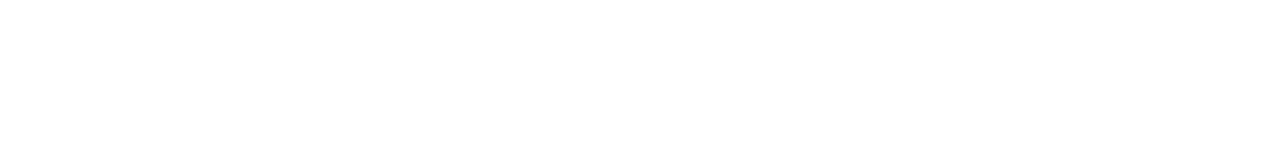
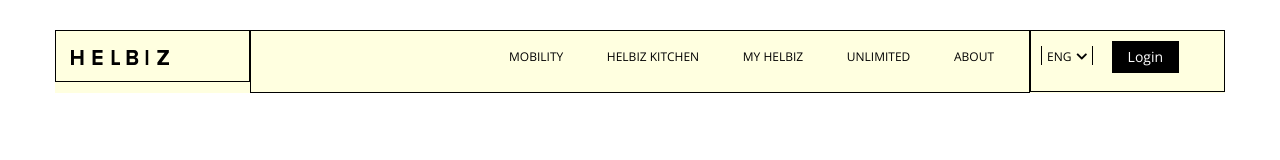
Before and after one commit to alessandro-falcone96/html-css-helbiz, a plain HTML site: page index.html in a window 1280 px wide. Drawn offline with nearby package versions, Linux system fonts and the light colour scheme.

Commit message:
Aggiunto header e reso responsive

```diff
--- a/css/style.css
+++ b/css/style.css
@@ -1,3 +1,81 @@
 body{
   font-family: 'Open Sans', sans-serif;
 }
+
+[class*="col-"] {
+  border: 1px solid black;
+  /* height: 300px; */
+}
+
+/* Header */
+header{
+  position: fixed;
+  width: 100%;
+}
+header .logo img{
+  height: 15px;
+}
+header .row{
+  line-height: 50px;
+  background-color: lightyellow;
+  margin-top: 30px;
+}
+header nav ul li a{
+  text-transform: uppercase;
+  color: black;
+  font-size: 12px;
+}
+header .primary-nav li a{
+  margin: 0px 15px;
+}
+header .secondary-nav button{
+  margin-left: 15px;
+  border-radius: 0px;
+  background-color: black;
+  color: white;
+  padding: 5px 15px;
+}
+header ul li i{
+  margin-left: 5px;
+}
+header ul li.lingua{
+  border-right: 1px solid black;
+  border-left: 1px solid black;
+  line-height: normal;
+}
+header .secondary-nav .menu{
+  display: none;
+}
+
+
+/* Main */
+
+/* Footer */
+
+
+
+/* Media Query */
+@media screen and (min-width: 992px) and (max-width: 1199px) {
+  header .secondary-nav button{
+    margin-left: 10px;
+  }
+}
+
+@media screen and (min-width: 768px) and (max-width: 991px) {
+  header .primary-nav,
+  header .secondary-nav .list-inline{
+    display: none;
+  }
+  header .secondary-nav .menu{
+    display: block;
+  }
+}
+@media screen and (max-width: 767px) {
+  header .primary-nav,
+  header .secondary-nav .list-inline{
+    display: none;
+  }
+  header .secondary-nav .menu{
+    display: block;
+  }
+}
--- a/index.html
+++ b/index.html
@@ -16,7 +16,33 @@
   <body>
 
     <header>
-
+      <div class="container">
+        <div class="row">
+          <div class="logo col-lg-2 col-md-2 col-sm-2 col-xs-2">
+            <img src="img/logo.svg" alt="">
+          </div>
+          <div class="col-lg-8 col-md-8 col-sm-8 col-xs-8">
+            <nav class="primary-nav text-right">
+              <ul class="list-inline">
+                <li><a href="#">Mobility</a></li>
+                <li><a href="#">Helbiz Kitchen</a></li>
+                <li><a href="#">My Helbiz</a></li>
+                <li><a href="#">Unlimited</a></li>
+                <li><a href="#">About</a></li>
+              </ul>
+            </nav>
+          </div>
+          <div class="col-lg-2 col-md-2 col-sm-2 col-xs-2">
+            <nav class="secondary-nav">
+              <ul class="list-inline">
+                <li class="lingua"><a href="#">Eng<i class="fas fa-chevron-down"></i></a></li>
+                <button class="btn">Login</button>
+              </ul>
+              <a class="menu text-right" href="#"><i class="fas fa-bars fa-2x"></i></a>
+            </nav>
+          </div>
+        </div>
+      </div>
     </header>
 
     <main>
```
